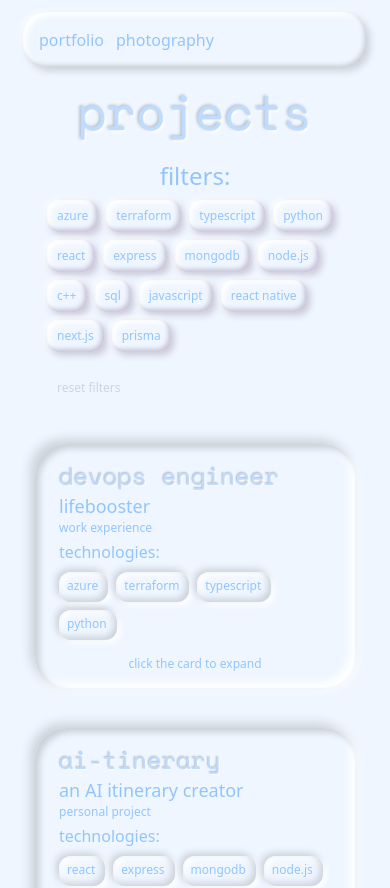
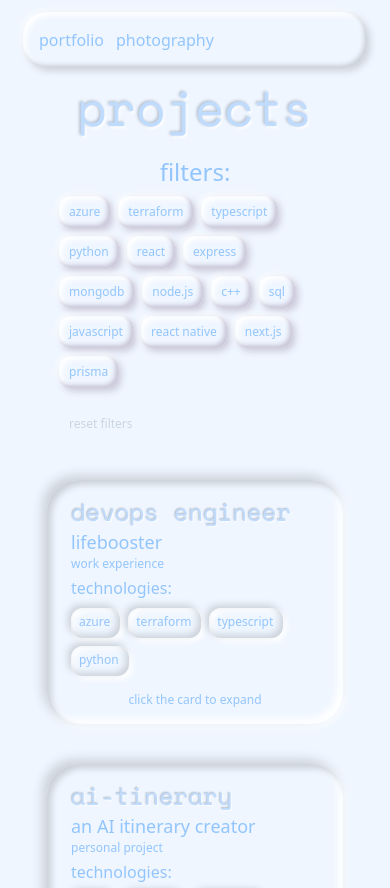
Before and after one commit to nand2246/portfolio, a React (Vite) app: page /portfolio in a window 390 px wide. Shown: the top 888 px of the page. Built offline with nearby package versions, Linux system fonts and the light colour scheme.

Commit message:
refactoring card code to fix padding

```diff
--- a/src/components/Card.tsx
+++ b/src/components/Card.tsx
@@ -43,28 +43,12 @@ const animateContent: Variants = {
   exit: { opacity: 0 },
 };
 
-const animatePadding: Variants = {
-  initial: { paddingBottom: '0rem' },
-  animate: {
-    paddingBottom: '2.5rem',
-    transition: { duration: 0.3 },
-  },
-  exit: { paddingBottom: '0rem', transition: { delay: 0.3, duration: 0.3 } },
-};
-
-export default function ExperienceCard({
+export default function Card({
   children,
 }: {
   children: ReactElement | ReactElement[];
 }) {
   return (
-    <motion.div
-      variants={animatePadding}
-      initial='initial'
-      animate='animate'
-      exit='exit'
-      className='pb-10'
-    >
     <motion.div
       variants={animateCard}
       initial='initial'
@@ -82,6 +66,5 @@ export default function ExperienceCard({
         {children}
       </motion.div>
     </motion.div>
-    </motion.div>
   );
 }
--- a/src/pages/components/ExperienceCard.tsx
+++ b/src/pages/components/ExperienceCard.tsx
@@ -20,6 +20,15 @@ const animateContent: Variants = {
     transition: { delay: 0.25, duration: 0.6 },
   },
   exit: { opacity: 0 },
+};
+
+const animatePadding: Variants = {
+  initial: { paddingBottom: '0rem' },
+  animate: {
+    paddingBottom: '2.5rem',
+    transition: { duration: 0.3 },
+  },
+  exit: { paddingBottom: '0rem', transition: { delay: 0.3, duration: 0.3 } },
 };
 
 type ExperienceCardProps = {
@@ -57,7 +66,15 @@ export default function ExperienceCard({
   return (
     <AnimatePresence>
       {visible && (
-        <div onClick={() => setExpanded(!expanded)}>
+        <motion.div
+          variants={animatePadding}
+          initial='initial'
+          animate='animate'
+          exit='exit'
+          className='pb-10'
+          onClick={() => setExpanded(!expanded)}
+          whileHover={{ cursor: 'pointer' }}
+        >
           <Card>
             <div className='flex flex-col sm:flex-row'>
               <h2 className='flex-auto sm:mr-14 my-auto text-blue-200 inset-text-sm font-mono text-2xl sm:text-4xl'>
@@ -101,7 +118,7 @@ export default function ExperienceCard({
                   variants={animateExpand}
                   initial='initial'
                   animate='animateHeight'
-                  exit='closeCardHeight'
+                  exit='closeHeight'
                 >
                   <motion.div
                     variants={animateContent}
@@ -121,7 +138,7 @@ export default function ExperienceCard({
               )}
             </AnimatePresence>
           </Card>
-        </div>
+        </motion.div>
       )}
     </AnimatePresence>
   );
--- a/src/pages/photography.tsx
+++ b/src/pages/photography.tsx
@@ -1,13 +1,15 @@
+import Card from '../components/Card';
 import GlassTransition from '../components/GlassTransition';
 
 export default function Photography() {
   return (
     <GlassTransition>
-      <div className='p-5 max-w-screen-lg mx-auto'>
+      <div className='py-4 px-8 max-w-screen-lg mx-auto'>
         {/* portfolio title text */}
-        <h1 className='text-5xl sm:text-7xl text-blue-200 inset-text text-center font-mono pb-6 sm:pb-10'>
+        <h1 className='text-4xl sm:text-7xl text-blue-200 inset-text text-center font-mono pb-6 sm:pb-10'>
           photography
         </h1>
+        <Card>test</Card>
       </div>
     </GlassTransition>
   );
--- a/src/pages/portfolio.tsx
+++ b/src/pages/portfolio.tsx
@@ -69,7 +69,7 @@ export default function Portfolio() {
 
   return (
     <GlassTransition>
-      <div className='p-5 max-w-screen-lg mx-auto'>
+      <div className='py-4 px-8 max-w-screen-lg mx-auto'>
         {/* portfolio title text */}
         <h1 className='text-5xl sm:text-7xl text-blue-200 inset-text text-center font-mono pb-6 sm:pb-10'>
           projects
```
Lines whose indentation alone changed are shown as unchanged.
